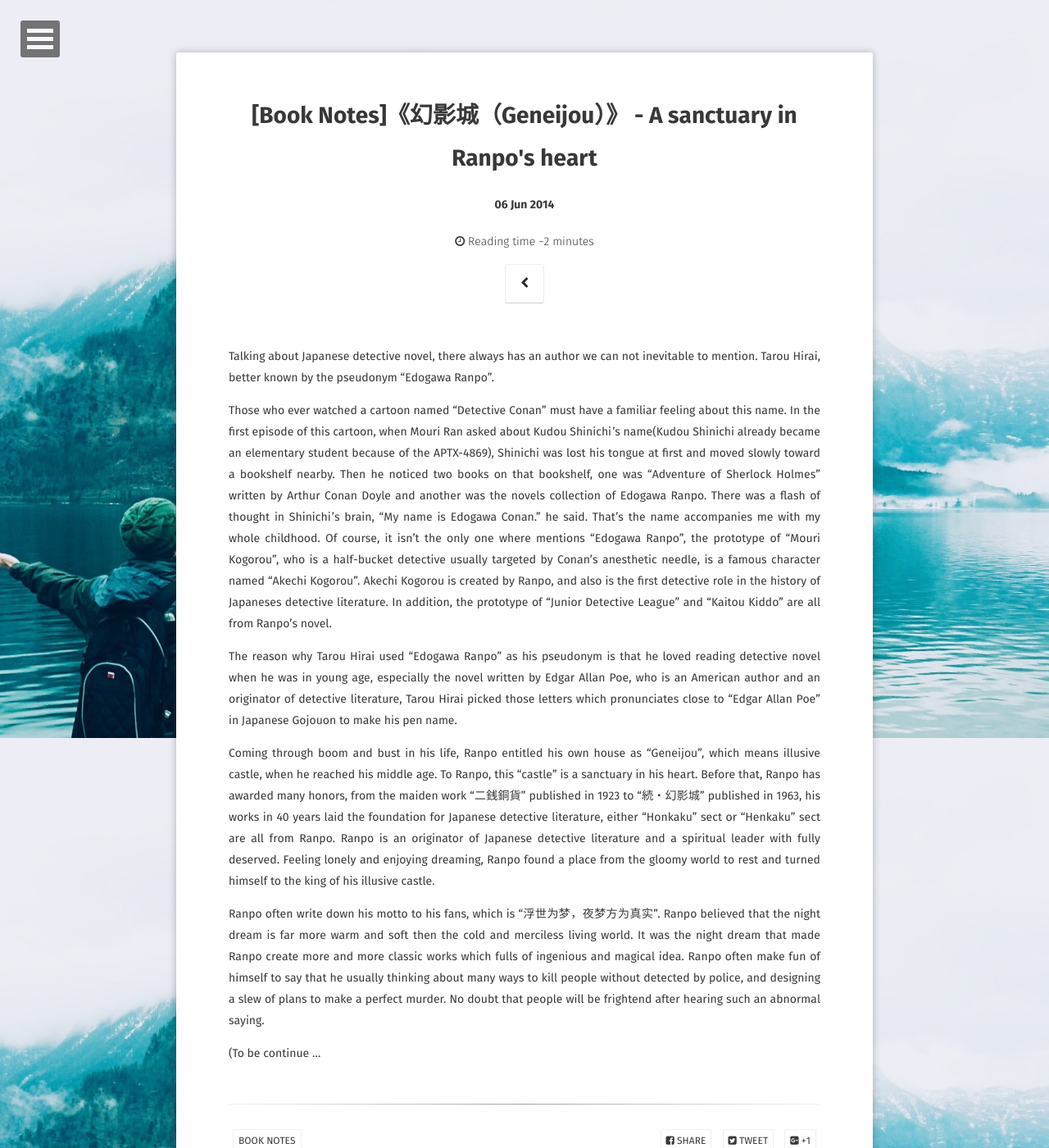
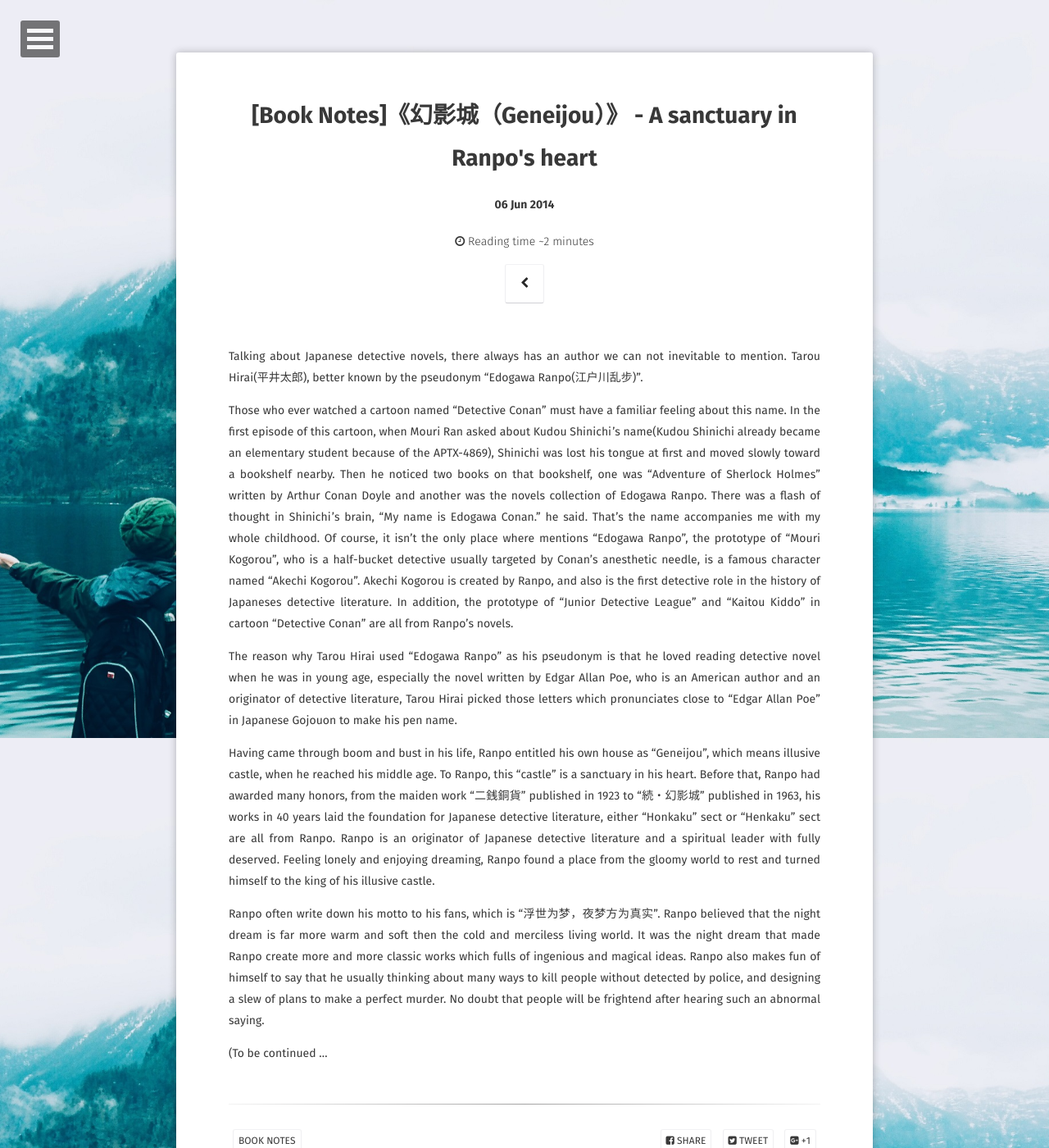
Before and after one commit to ligggnin/ligggnin.github.io, a Jekyll site: the page built from _posts/2014-06-06-book notes-Geneijo-a sanctuary in ranpo's heart.md, in a window 1280 px wide and 1400 px high. Shown: the whole window at 82% size. Built offline with Jekyll 4.4.1, drawn with Linux system fonts in a browser that asks for light colours; some web fonts are replaced; comment, search, counter and statistics services are not loaded.

Commit message:
Update 2014-06-06-book notes-Geneijo-a sanctuary in ranpo's heart.md

```diff
--- a/_posts/2014-06-06-book notes-Geneijo-a sanctuary in ranpo's heart.md
+++ b/_posts/2014-06-06-book notes-Geneijo-a sanctuary in ranpo's heart.md
@@ -7,14 +7,14 @@ tags: [book notes]
 comments: true
 ---
 
-Talking about Japanese detective novel, there always has an author we can not inevitable to mention. Tarou Hirai, better known by the pseudonym "Edogawa Ranpo".
+Talking about Japanese detective novels, there always has an author we can not inevitable to mention. Tarou Hirai(平井太郎), better known by the pseudonym "Edogawa Ranpo(江户川乱步)".
 
-Those who ever watched a cartoon named "Detective Conan" must have a familiar feeling about this name. In the first episode of this cartoon, when Mouri Ran asked about Kudou Shinichi's name(Kudou Shinichi already became an elementary student because of the APTX-4869), Shinichi was lost his tongue at first and moved slowly toward a bookshelf nearby. Then he noticed two books on that bookshelf, one was "Adventure of Sherlock Holmes" written by Arthur Conan Doyle and another was the novels collection of Edogawa Ranpo. There was a flash of thought in Shinichi's brain, "My name is Edogawa Conan." he said. That's the name accompanies me with my whole childhood. Of course, it isn't the only one where mentions "Edogawa Ranpo", the prototype of "Mouri Kogorou", who is a half-bucket detective usually targeted by Conan's anesthetic needle, is a famous character named "Akechi Kogorou". Akechi Kogorou is created by Ranpo, and also is the first detective role in the history of Japaneses detective literature. In addition, the prototype of "Junior Detective League" and "Kaitou Kiddo" are all from Ranpo's novel.
+Those who ever watched a cartoon named "Detective Conan" must have a familiar feeling about this name. In the first episode of this cartoon, when Mouri Ran asked about Kudou Shinichi's name(Kudou Shinichi already became an elementary student because of the APTX-4869), Shinichi was lost his tongue at first and moved slowly toward a bookshelf nearby. Then he noticed two books on that bookshelf, one was "Adventure of Sherlock Holmes" written by Arthur Conan Doyle and another was the novels collection of Edogawa Ranpo. There was a flash of thought in Shinichi's brain, "My name is Edogawa Conan." he said. That's the name accompanies me with my whole childhood. Of course, it isn't the only place where mentions "Edogawa Ranpo", the prototype of "Mouri Kogorou", who is a half-bucket detective usually targeted by Conan's anesthetic needle, is a famous character named "Akechi Kogorou". Akechi Kogorou is created by Ranpo, and also is the first detective role in the history of Japaneses detective literature. In addition, the prototype of "Junior Detective League" and "Kaitou Kiddo" in cartoon "Detective Conan" are all from Ranpo's novels.
 
 The reason why Tarou Hirai used "Edogawa Ranpo" as his pseudonym is that he loved reading detective novel when he was in young age, especially the novel written by Edgar Allan Poe, who is an American author and an originator of detective literature, Tarou Hirai picked those letters which pronunciates close to "Edgar Allan Poe" in Japanese Gojouon to make his pen name.
 
-Coming through boom and bust in his life, Ranpo entitled his own house as "Geneijou", which means illusive castle, when he reached his middle age. To Ranpo, this "castle" is a sanctuary in his heart. Before that, Ranpo has awarded many honors, from the maiden work "二銭銅貨" published in 1923 to "続・幻影城" published in 1963, his works in 40 years laid the foundation for Japanese detective literature, either "Honkaku" sect or "Henkaku" sect are all from Ranpo. Ranpo is an originator of Japanese detective literature and a spiritual leader with fully deserved. Feeling lonely and enjoying dreaming, Ranpo found a place from the gloomy world to rest and turned himself to the king of his illusive castle.
+Having came through boom and bust in his life, Ranpo entitled his own house as "Geneijou", which means illusive castle, when he reached his middle age. To Ranpo, this "castle" is a sanctuary in his heart. Before that, Ranpo had awarded many honors, from the maiden work "二銭銅貨" published in 1923 to "続・幻影城" published in 1963, his works in 40 years laid the foundation for Japanese detective literature, either "Honkaku" sect or "Henkaku" sect are all from Ranpo. Ranpo is an originator of Japanese detective literature and a spiritual leader with fully deserved. Feeling lonely and enjoying dreaming, Ranpo found a place from the gloomy world to rest and turned himself to the king of his illusive castle.
 
-Ranpo often write down his motto to his fans, which is "浮世为梦，夜梦方为真实". Ranpo believed that the night dream is far more warm and soft then the cold and merciless living world. It was the night dream that made Ranpo create more and more classic works which fulls of ingenious and magical idea. Ranpo often make fun of himself to say that he usually thinking about many ways to kill people without  detected by police, and designing a slew of plans to make a perfect murder. No doubt that people will be frightend after hearing such an abnormal saying.
+Ranpo often write down his motto to his fans, which is "浮世为梦，夜梦方为真实". Ranpo believed that the night dream is far more warm and soft then the cold and merciless living world. It was the night dream that made Ranpo create more and more classic works which fulls of ingenious and magical ideas. Ranpo also makes fun of himself to say that he usually thinking about many ways to kill people without  detected by police, and designing a slew of plans to make a perfect murder. No doubt that people will be frightend after hearing such an abnormal saying.
 
-(To be continue ...
+(To be continued ...
```
